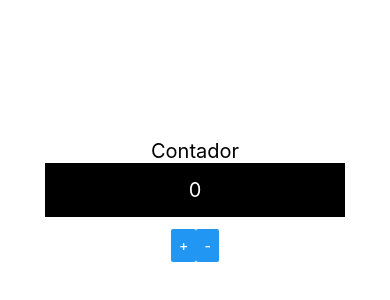
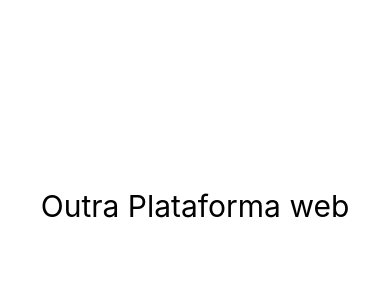
Before and after one commit to T-Terra/appTest, a React Native app: screen / in a window 390 px wide. Shown: the part 216-516 px from the top of the page. Built offline with nearby package versions, Linux system fonts and the light colour scheme.

Commit message:
feat: OS System conditional

```diff
--- a/src/App.tsx
+++ b/src/App.tsx
@@ -11,11 +11,13 @@ import Contador from "./components/Contador"
 //import Pai from "./components/direta/Pai"
 import Pai from "./components/indireta/Pai"
 import ContadorV2 from "./components/contador/ContadorV2"
+import Plataforma from "./components/OSSystem"
 
 export default () => (
     <SafeAreaView style={Style.App}>
+        <Plataforma/>
+        {/*
         <ContadorV2/>
-        {/*
         <Pai/>
         <Pai/>
         <Contador/>
--- /dev/null
+++ b/src/components/OSSystem.tsx
@@ -0,0 +1,13 @@
+import React from 'react'
+import { Text, Platform } from 'react-native'
+import StyleFont from './Estilo'
+
+export default _ => {
+    if(Platform.OS === "android") {
+        return <Text style={StyleFont.BigFont}>Android</Text>
+    } else if (Platform.OS === "ios") {
+        return <Text style={StyleFont.BigFont}>IOS</Text>
+    } else {
+        return <Text style={StyleFont.BigFont}>Outra Plataforma {Platform.OS}</Text>
+    }
+}
```
